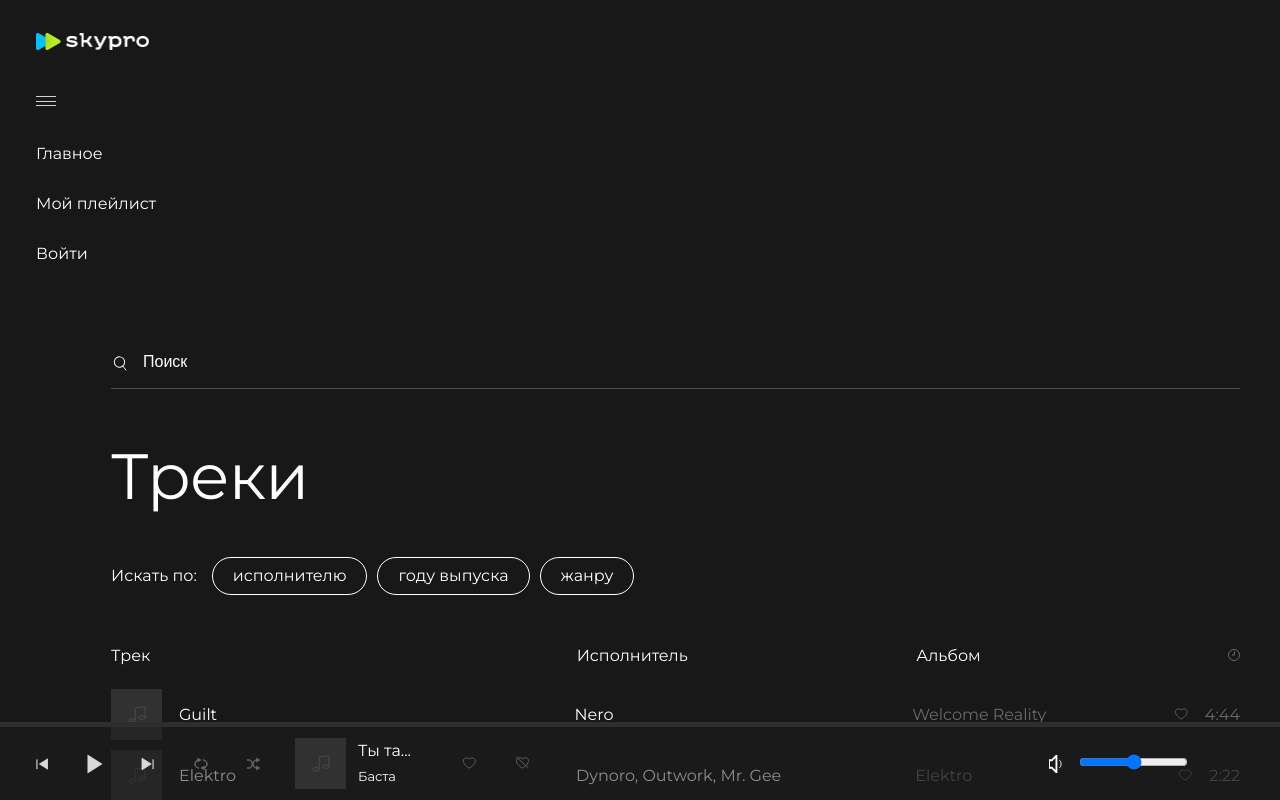
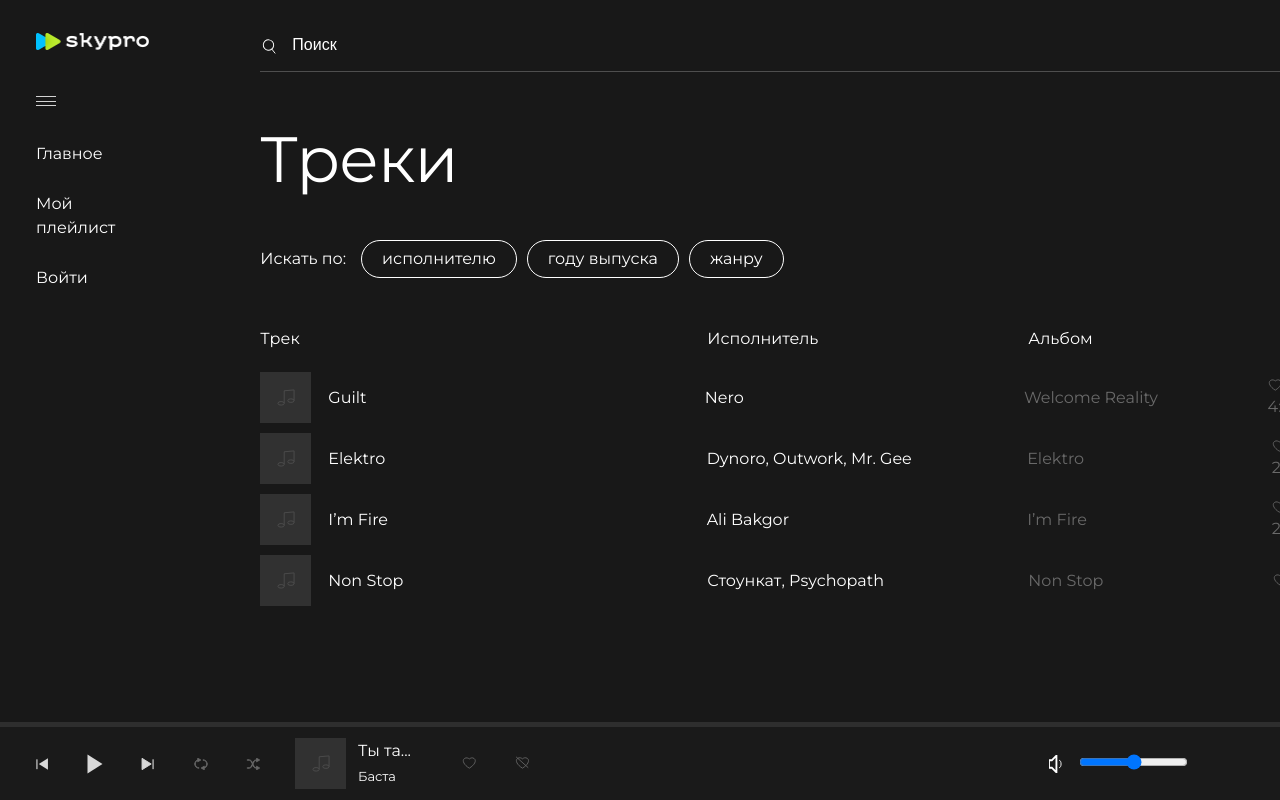
Before and after one commit to Artemisfree/skypro-music, a Next.js app: page / in a window 1280 px wide. Built offline with nearby package versions, Linux system fonts and the light colour scheme.

Commit message:
hw after review

```diff
--- a/src/app/components/Search/Search.module.css
+++ b/src/app/components/Search/Search.module.css
@@ -36,14 +36,14 @@
   color: #ffffff;
 }
 
-/* .search__text::placeholder {
+.search__text::placeholder {
   background-color: transparent;
   color: #ffffff;
   font-style: normal;
   font-weight: 400;
   font-size: 16px;
   line-height: 24px;
-} */
+}
 
 .search__text::-webkit-input-placeholder {
   background-color: transparent;
--- a/src/app/globals.css
+++ b/src/app/globals.css
@@ -89,7 +89,7 @@ body {
   display: -ms-flexbox;
   display: flex;
   -ms-flex-wrap: wrap;
-  flex-wrap: wrap;
+  flex-wrap: nowrap;
   -webkit-box-pack: justify;
   -ms-flex-pack: justify;
   justify-content: space-between;
@@ -101,11 +101,6 @@ body {
   -ms-flex-positive: 3;
   flex-grow: 3;
   padding: 20px 40px 20px 111px;
-}
-
-.main__sidebar {
-  max-width: 418px;
-  padding: 20px 90px 20px 78px;
 }
 
 .centerblock__h2 {
```
Also changed, not shown: 1 other file (tests, documents, lock files or other folders).
